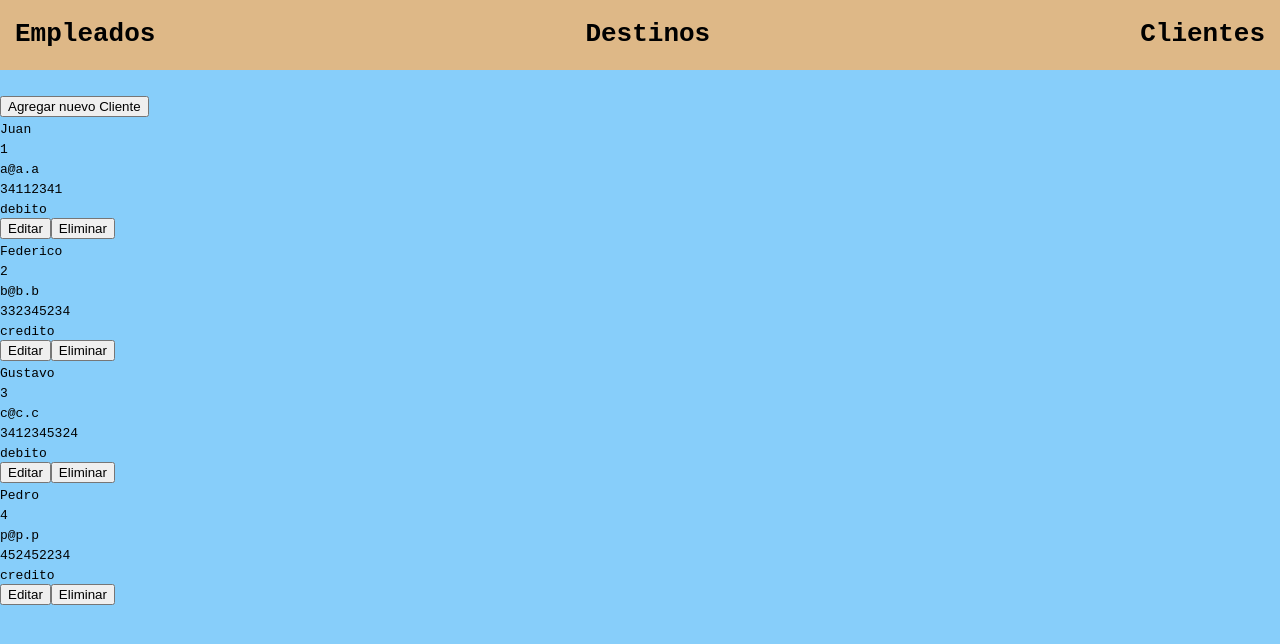
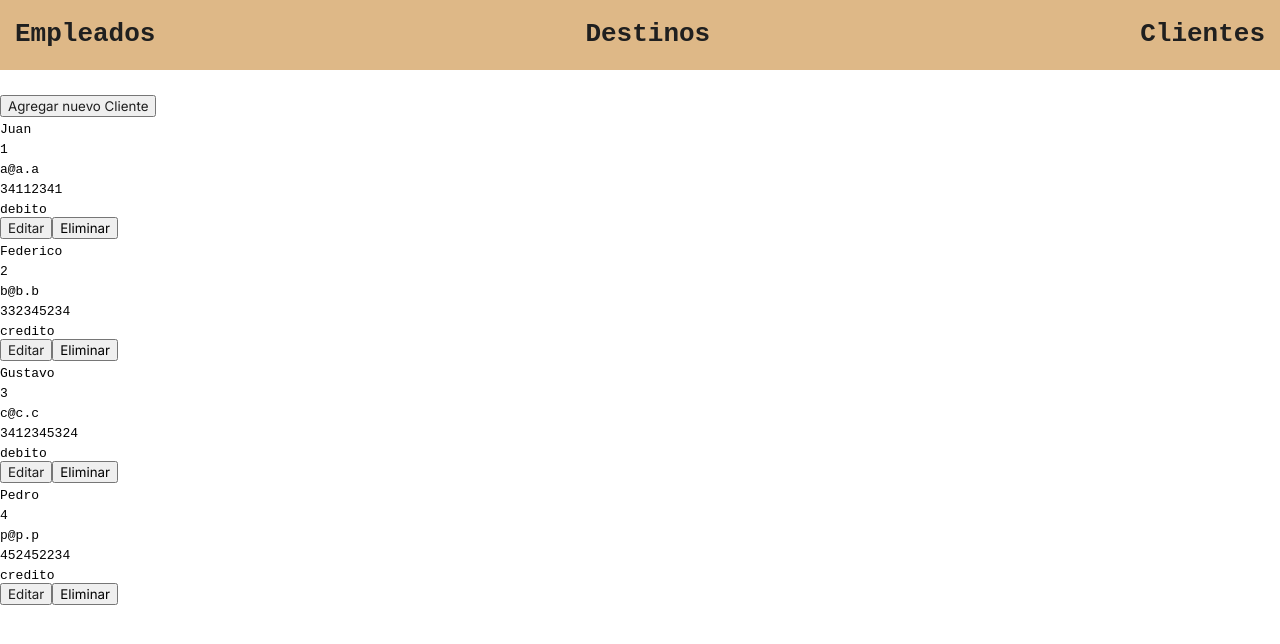
Before and after one commit to aortiz34/Agencia_de_viajes, a React (Create React App) app: page / in a window 1280 px wide. Shown: the top 644 px of the page. Built offline with nearby package versions, Linux system fonts and the light colour scheme.

Commit message:
feat: add favicon, font family and custom properties for styling purposes

```diff
--- a/public/index.html
+++ b/public/index.html
@@ -2,7 +2,7 @@
 <html lang="en">
   <head>
     <meta charset="utf-8" />
-    <link rel="icon" href="%PUBLIC_URL%/favicon.ico" />
+    <link rel="icon" href="%PUBLIC_URL%/favicon.svg" />
     <meta name="viewport" content="width=device-width, initial-scale=1" />
     <meta name="theme-color" content="#000000" />
     <meta
@@ -15,6 +15,9 @@
       user's mobile device or desktop. See https://developers.google.com/web/fundamentals/web-app-manifest/
     -->
     <link rel="manifest" href="%PUBLIC_URL%/manifest.json" />
+    <link rel="preconnect" href="https://fonts.googleapis.com">
+    <link rel="preconnect" href="https://fonts.gstatic.com" crossorigin>
+    <link href="https://fonts.googleapis.com/css2?family=Inter:wght@300;400;600;700&display=swap" rel="stylesheet">
     <!--
       Notice the use of %PUBLIC_URL% in the tags above.
       It will be replaced with the URL of the `public` folder during the build.
@@ -24,7 +27,7 @@
       work correctly both with client-side routing and a non-root public URL.
       Learn how to configure a non-root public URL by running `npm run build`.
     -->
-    <title>React App</title>
+    <title>Agencia de Viaje</title>
   </head>
   <body>
     <noscript>You need to enable JavaScript to run this app.</noscript>
--- a/src/index.scss
+++ b/src/index.scss
@@ -1,23 +1,49 @@
+:root {
+  --clr-main: #E00E27;
+  --clr-dark-violet: #451932;
+  --clr-secondary: #e45767;
+  --clr-dark: #1f1f1f;
+  --clr-semi-dark: #3d3838;
+  --clr-backdrop: #1f1f1f26;
+  --clr-white: rgb(248, 244, 248);
+  --clr-gray: rgb(107, 103, 107);
+  --clr-light-gray: rgb(184, 169, 184);
+}
+
+html {
+  font-size: 100%;
+  box-sizing: border-box;
+}
+
+*, *::before, *::after {
+  box-sizing: inherit;
+}
+
 body {
   margin: 0;
-  font-family: -apple-system, BlinkMacSystemFont, 'Segoe UI', 'Roboto', 'Oxygen',
-    'Ubuntu', 'Cantarell', 'Fira Sans', 'Droid Sans', 'Helvetica Neue',
-    sans-serif;
+  padding: 0;
+  font-family: Inter, 'Segoe UI', 'Roboto', sans-serif;
   -webkit-font-smoothing: antialiased;
   -moz-osx-font-smoothing: grayscale;
-  background-color: lightskyblue;
-}
-
-code {
-  font-family: source-code-pro, Menlo, Monaco, Consolas, 'Courier New',
-    monospace;
 }
 
 a {
   text-decoration: none;
-  color: black;
+  color: var(--clr-dark);
 }
 
-* {
-  box-sizing: border-box;
+input, select, button {
+  font-family: Inter, 'Segoe UI', 'Roboto', sans-serif;
 }
+
+#root {
+  min-height: 100vh;
+  display: flex;
+  flex-direction: column;
+}
+
+.container {
+  width: 92%;
+  max-width: 1280px;
+  margin: 0 auto;
+}
```
Also changed, not shown: public/favicon.svg (added).
